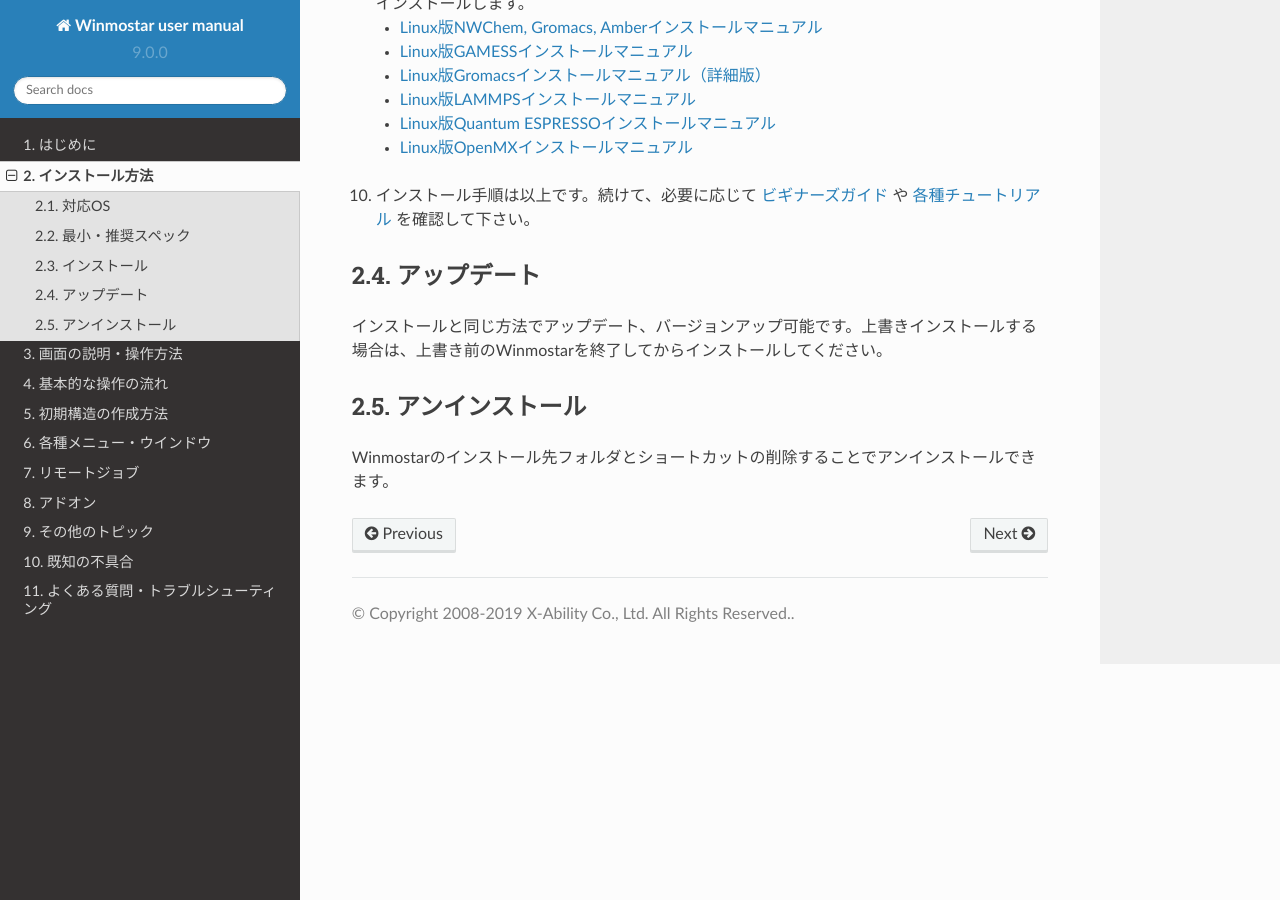
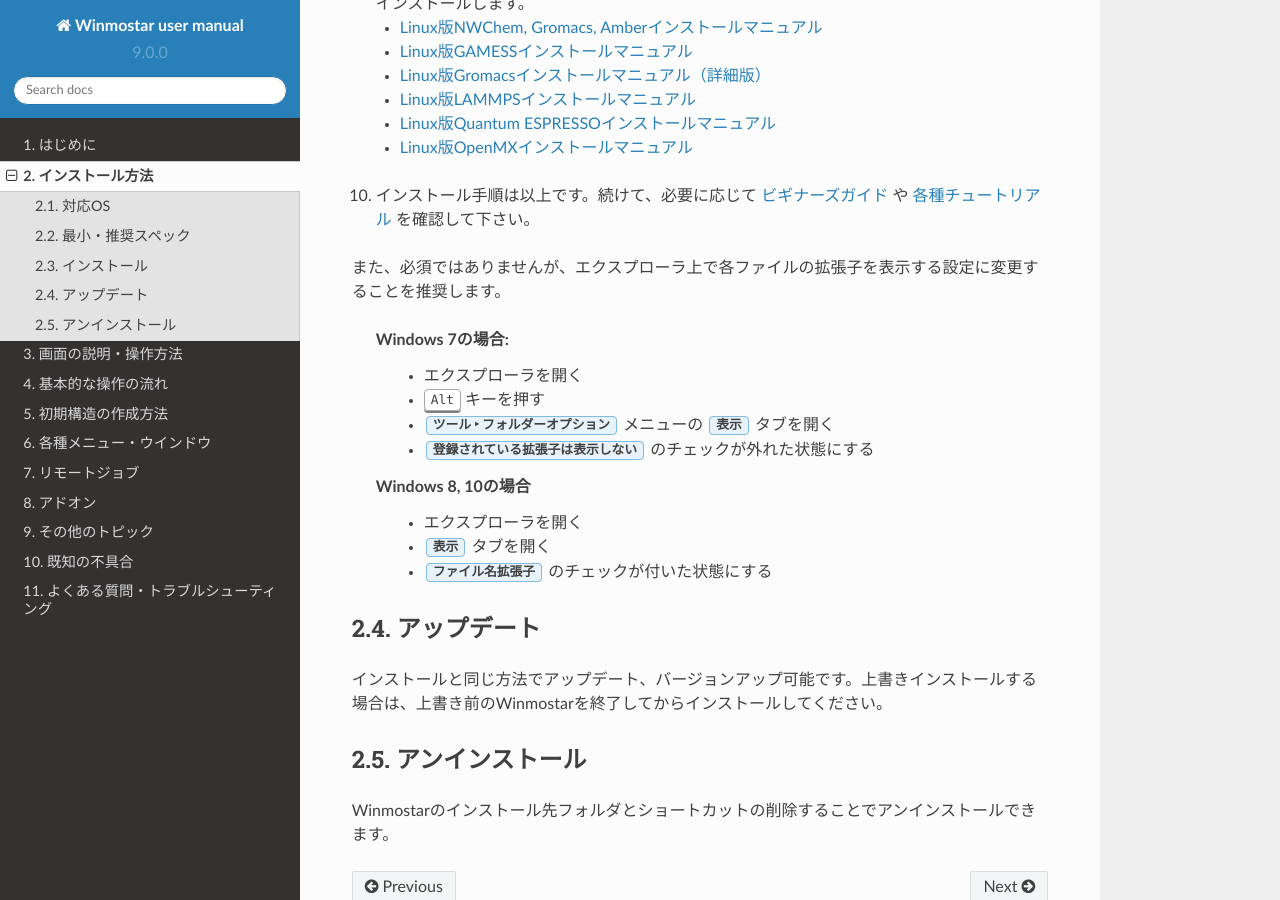
Before and after one commit to X-Ability/winmostar_doc, a Sphinx documentation site: the page built from source/installation/installation.rst, in a window 1280 px wide and 900 px high, scrolled down 2639 px. Built offline with Sphinx 7.4.7 and the Read the Docs theme 2.0.0, drawn with Linux system fonts in a browser that asks for light colours.

Commit message:
拡張子表示の件を追加
git-svn-id: http://varane/svn/winmostar_doc/trunk@15 10044ad8-96a7-4fcc-a7cb-627c628f43f5

```diff
--- a/source/installation/installation.rst
+++ b/source/installation/installation.rst
@@ -118,6 +118,19 @@
 
 10. インストール手順は以上です。続けて、必要に応じて `ビギナーズガイド <https://winmostar.com/jp/tutorials/V8/BeginnersGuide_V8.pdf>`_ や `各種チュートリアル <https://winmostar.com/jp/manual_jp.html>`_ を確認して下さい。
 
+また、必須ではありませんが、エクスプローラ上で各ファイルの拡張子を表示する設定に変更することを推奨します。
+
+   Windows 7の場合:
+      - エクスプローラを開く
+      - :kbd:`Alt` キーを押す
+      - :menuselection:`ツール --> フォルダーオプション` メニューの :guilabel:`表示` タブを開く
+      - :guilabel:`登録されている拡張子は表示しない` のチェックが外れた状態にする
+
+   Windows 8, 10の場合
+      - エクスプローラを開く
+      - :guilabel:`表示` タブを開く
+      - :guilabel:`ファイル名拡張子` のチェックが付いた状態にする
+
 アップデート
 ==================================
 
```
